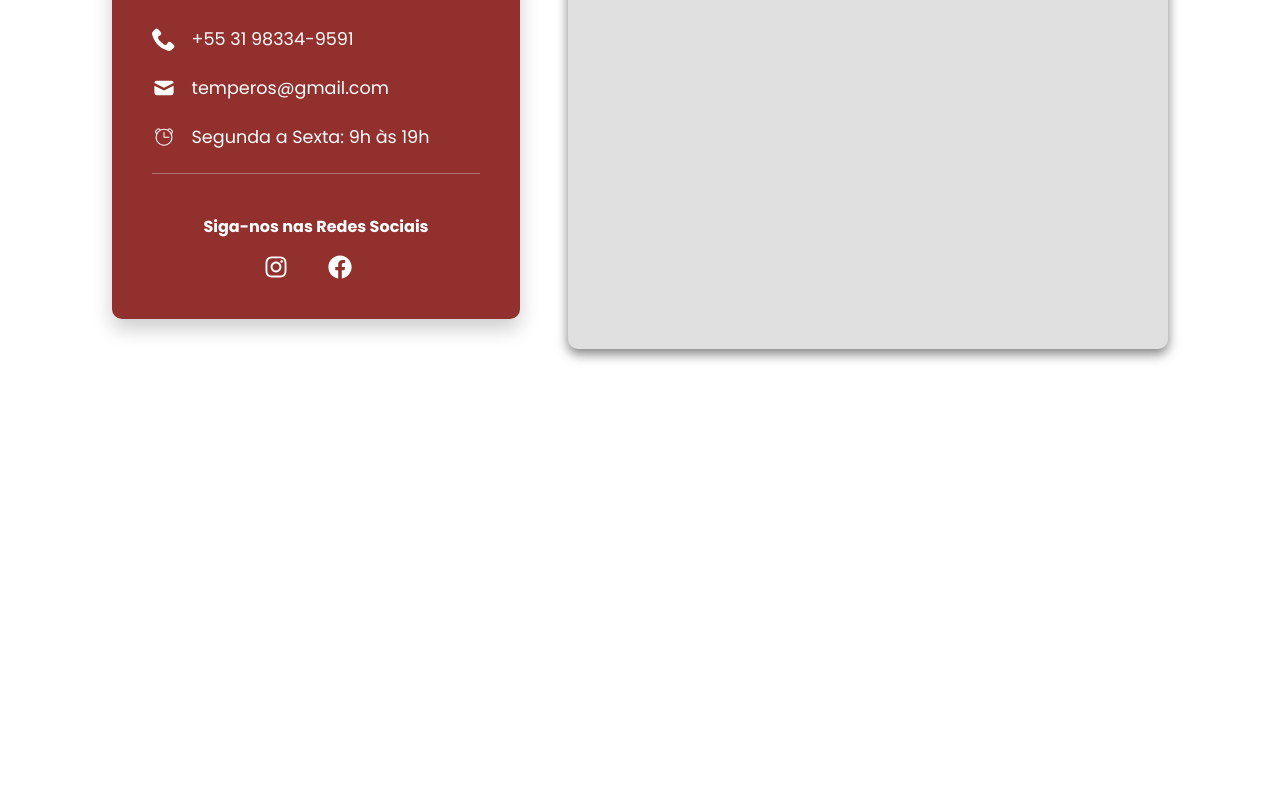
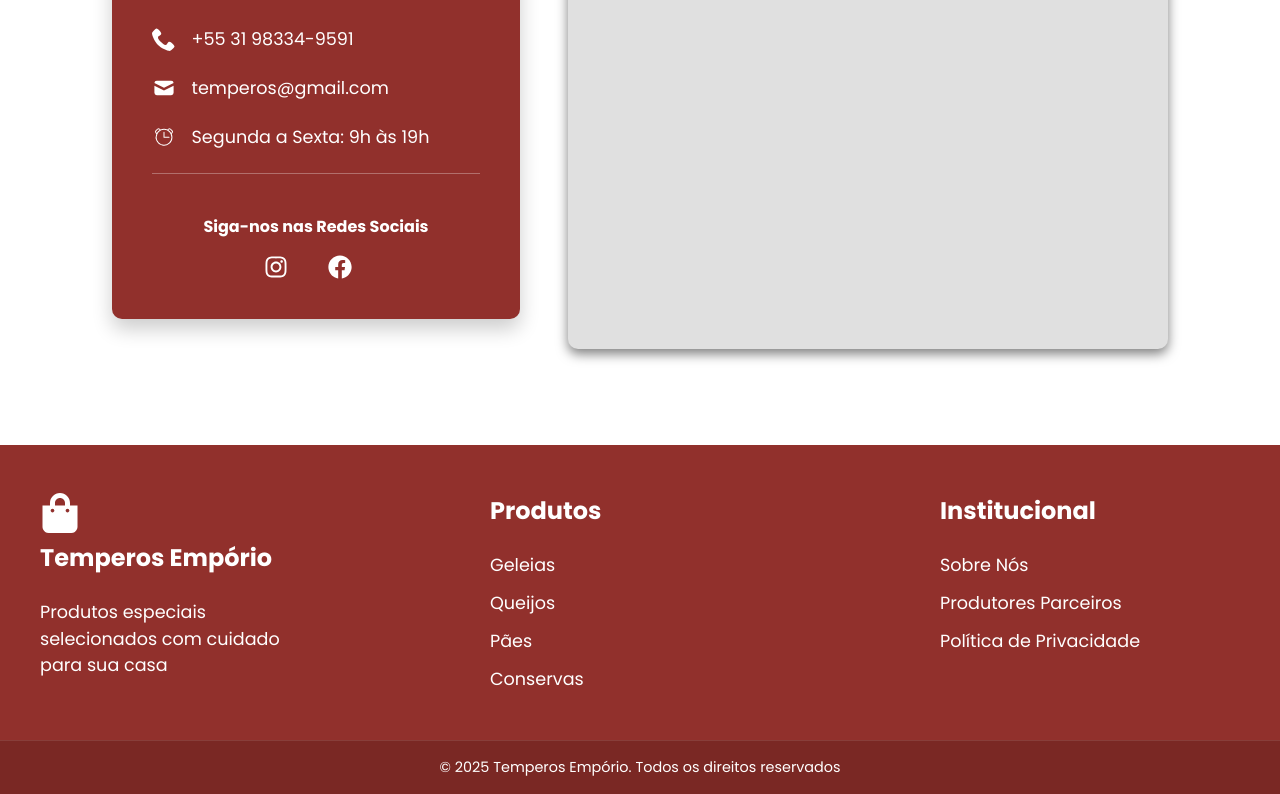
Before and after one commit to Lucas-FV/Temperos-Emporio, a React (Vite) app in the folder Code/Front-End/: page / in a window 1280 px wide. Shown: the part 2773-3567 px from the top of the page. Before the commit the page ends 3218 px from the top, so only its background shows below. Built offline with nearby package versions, Linux system fonts and the light colour scheme.

Commit message:
Commit Footer Component

```diff
--- a/Code/Front-End/src/Componentes/Footer/Footer.css
+++ b/Code/Front-End/src/Componentes/Footer/Footer.css
@@ -1,7 +1,7 @@
 @import url('https://fonts.googleapis.com/css2?family=Poppins:wght@400;700&display=swap');
 
 
-.main-fotter{
+.main-footer{
    background-color: #91302c;
    color: white;
    font-family: 'Poppins', sans-serif;
@@ -13,4 +13,67 @@
    display: flex;
    justify-content: space-between;
    max-width: 1200px;
+   margin: 0 auto;
+   padding: 3rem 2rem;
+   padding-bottom: 2rem;
 }
+
+.footer-col{
+   width: 25%;
+}
+
+.footer-icon{
+   font-size: 2.5rem;
+   margin-right: 0.5rem;
+}
+
+.branding-col h3{
+   font-size: 1.5rem;
+   font-weight: 700;
+   margin: 0;
+}
+
+.footer-description{
+   font-size: 1.1rem;
+   line-height: 1.5;
+   max-width: 250px;
+}
+
+.footer-col h3{
+   font-size: 1.5rem;
+   font-weight: 700;
+   margin-top: 0;
+   margin-bottom: 1.5rem;
+}
+
+.footer-col ul{
+   list-style: none;
+   padding: 0;
+}
+
+.footer-col li{
+   margin-bottom: 0.75rem;
+}
+
+.footer-col a{
+   color: white;
+   text-decoration: none;
+   font-size: 1.1rem;
+   transition: color 0.3s;
+}
+
+.footer-col a:hover{
+   color: #CCC;
+}
+
+.footer-copyright{
+   background-color: #7a2824;
+   text-align: center;
+   padding: 1rem 2rem;
+   border-top: 1px solid rgba(255, 255, 255, 0.1);
+}
+
+.footer-copyright p{
+   margin: 0;
+   font-size: 0.9rem;
+}
--- a/Code/Front-End/src/Componentes/Footer/Footer.jsx
+++ b/Code/Front-End/src/Componentes/Footer/Footer.jsx
@@ -1,6 +1,8 @@
 import React from "react";
 import { FaShoppingBag } from "react-icons/fa";
 import "./Footer.css";
+
+const currentYear = new Date().getFullYear();
 
 const Footer = () => {
   return (
@@ -51,8 +53,10 @@
         </div>
       </div>
       <div className="footer-copyright">
-         <p>© 2025 Temperos Empório. Todos os direitos reservados</p>
+         <p>© {currentYear} Temperos Empório. Todos os direitos reservados</p>
       </div>
     </footer>
   );
 };
+
+export default Footer;
--- a/Code/Front-End/src/Pages/LandingPage/LandingPage.jsx
+++ b/Code/Front-End/src/Pages/LandingPage/LandingPage.jsx
@@ -1,5 +1,6 @@
 import React from "react";
 import Navbar from "../../Componentes/Navbar/Navbar";
+import Footer from "../../Componentes/Footer/Footer";
 import "./LandingPage.css";
 import { FaInstagram } from "react-icons/fa";
 import { FaFacebook } from "react-icons/fa";
@@ -117,6 +118,7 @@
           </div>
         </section>
       </main>
+      <Footer/>
     </div>
   );
 }
```
